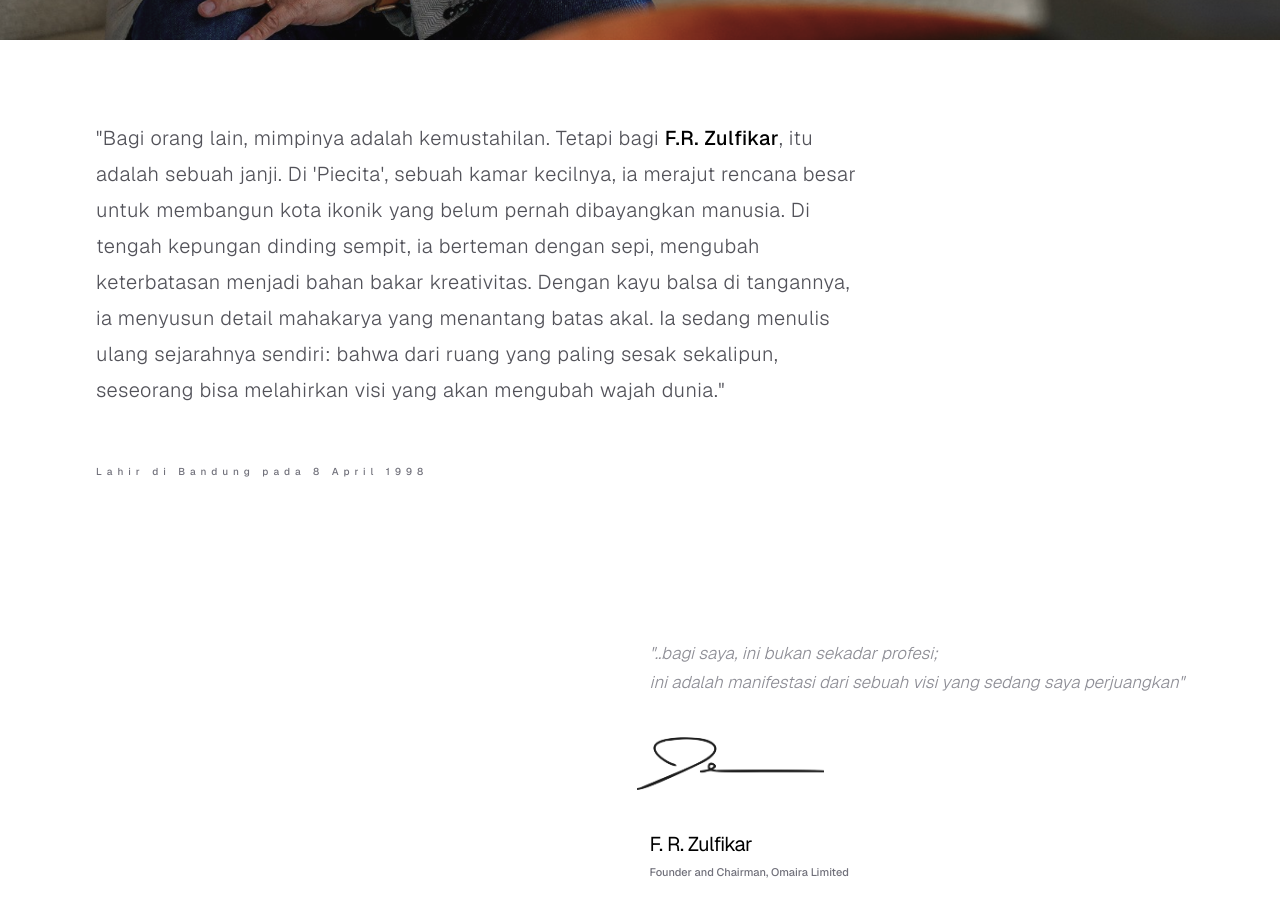
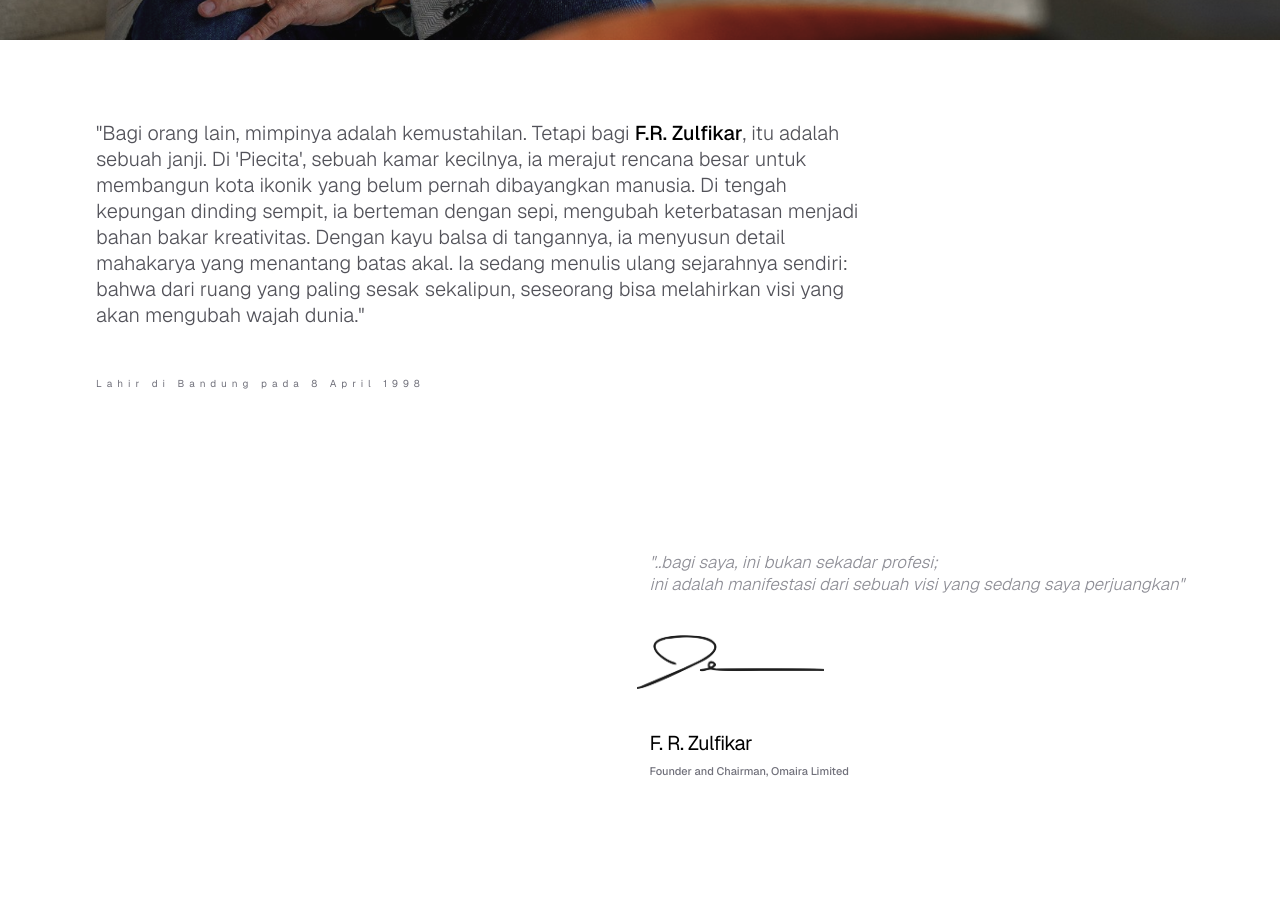
Before and after one commit to karnaufal/fai-portofolio, a Next.js app: page /about in a window 1280 px wide. Shown: the part 3520-4436 px from the top of the page. Built offline with nearby package versions, Linux system fonts and the light colour scheme.

Commit message:
adjustment: ya gt dh jg

```diff
--- a/app/about/page.tsx
+++ b/app/about/page.tsx
@@ -169,8 +169,8 @@ export default function AboutPage() {
 
                     {/* 1. Bagian Deskripsi - Elegant Reading Size */}
                     <div className="w-full max-w-7xl px-10 md:px-24">
-                        <div className="max-w-3xl space-y-12"> {/* Space-y naik ke 12 biar lebih lega */}
-                            <div className="text-base md:text-[20px] font-light leading-[1.8] text-zinc-700/90 tracking-wide text-justify md:text-left">
+                        <div className="max-w-3xl space-y-10"> {/* Space-y naik ke 12 biar lebih lega */}
+                            <div className="text-sm md:text-[20px] font-light leading-[1.3] text-zinc-700/90 text-justify md:text-left">
                                 <p>
                                     &quot;Bagi orang lain, mimpinya adalah kemustahilan. Tetapi bagi <span className="font-medium text-black">F.R. Zulfikar</span>, itu adalah sebuah janji.
                                     Di &apos;Piecita&apos;, sebuah kamar kecilnya, ia merajut rencana besar untuk membangun kota ikonik yang belum pernah dibayangkan manusia.
@@ -182,7 +182,7 @@ export default function AboutPage() {
 
                             <div className="pt-2">
                                 {/* Ukuran font dibikin lebih kecil & tracking lebih jauh buat kesan premium */}
-                                <p className="text-[9px] md:text-[10px] tracking-[0.5em] sentence case text-zinc-500 font-medium">
+                                <p className="text-[9px] md:text-[10px] tracking-[0.5em] sentence case text-zinc-500 font-semi-bold">
                                     Lahir di Bandung pada 8 April 1998
                                 </p>
                             </div>
@@ -194,7 +194,7 @@ export default function AboutPage() {
                         <div className="flex flex-col items-start text-left space-y-10 max-w-xl ml-auto">
                             <div className="italic text-zinc-500 font-light">
                                 {/* Quote size diturunin dikit biar lebih subtle & elegant */}
-                                <p className="text-base md:text-[17px] leading-[1.7] opacity-80">
+                                <p className="text-base md:text-[17px] leading-[1.3] opacity-80">
                                     &quot;..bagi saya, ini bukan sekadar profesi;<br />
                                     ini adalah manifestasi dari sebuah visi yang sedang saya perjuangkan&quot;
                                 </p>
```
